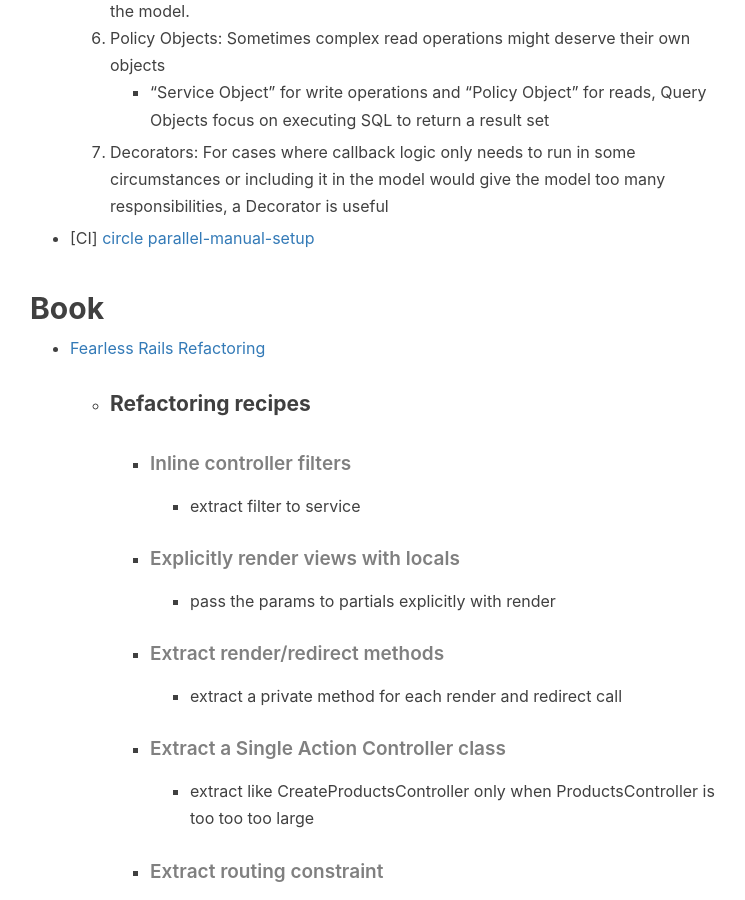
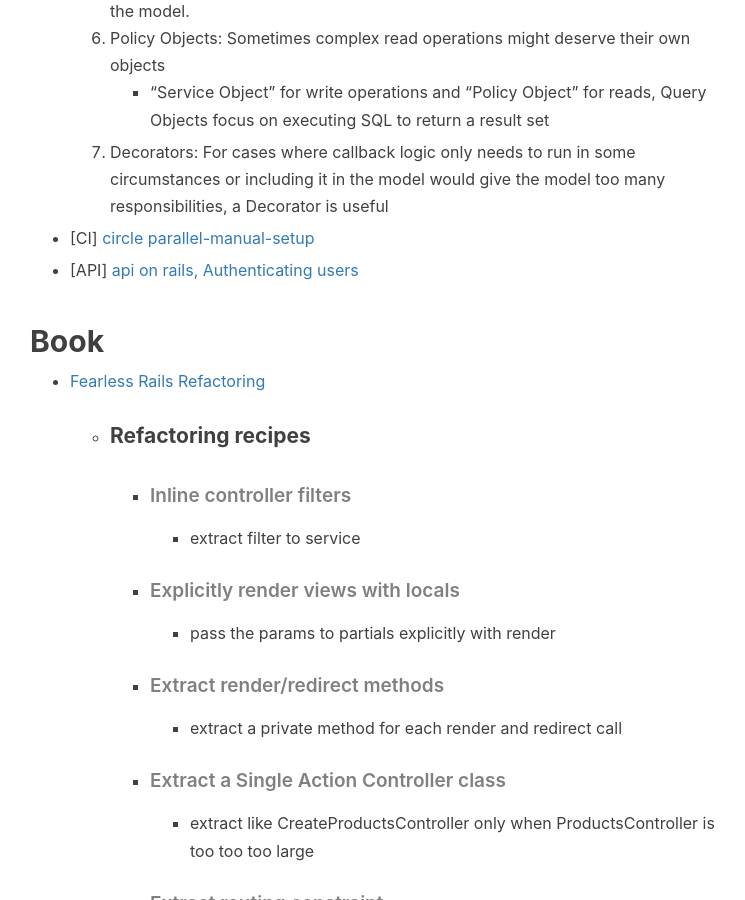
Before and after one commit to mylake/mylake.github.com, a Jekyll site: the page built from _posts/2016-08-13-1-fearlessRefactor.markdown, in a window 1280 px wide and 900 px high, scrolled down 1630 px. Shown: the whole window, without its empty margins (235-980 px from the left). Built offline with Jekyll 4.4.1, drawn with Linux system fonts in a browser that asks for light colours; nearby versions of some CDN libraries; comment, search, counter and statistics services are not loaded.

Commit message:
Authenticating users

```diff
--- a/_posts/2016-08-13-1-fearlessRefactor.markdown
+++ b/_posts/2016-08-13-1-fearlessRefactor.markdown
@@ -49,6 +49,8 @@ tags:
 
 
 * <p>[CI] <a href="https://circleci.com/docs/parallel-manual-setup/">circle parallel-manual-setup</a></p>
+
+* <p>[API] <a href="http://apionrails.icalialabs.com/book/chapter_five">api on rails, Authenticating users</a></p>
 
 ## Book
 * <p> <a href="http://rails-refactoring.com/">Fearless Rails Refactoring</a></p>
```
